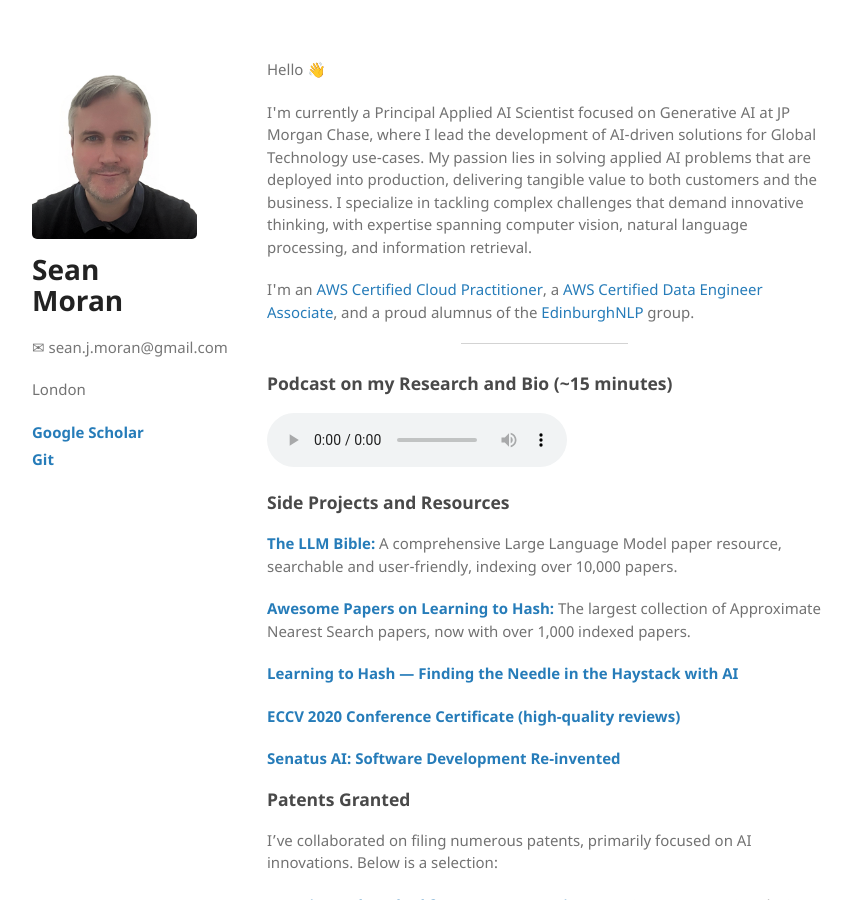
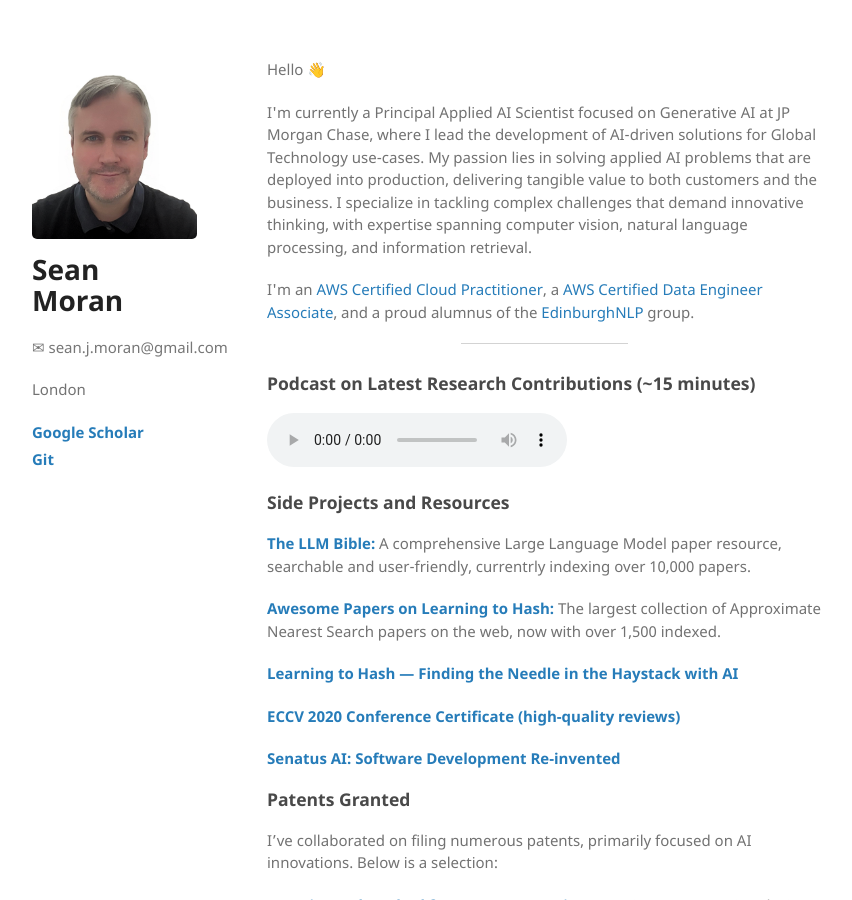
Before and after one commit to sjmoran/sjmoran.github.io, a Jekyll site: the page built from index.html, in a window 1280 px wide and 900 px high. Shown: the whole window, without its empty margins (26-878 px from the left). Built offline with Jekyll 4.4.1, drawn with Linux system fonts in a browser that asks for light colours.

Commit message:
Update index.html

```diff
--- a/index.html
+++ b/index.html
@@ -14,7 +14,7 @@
 <hr />
 
 <!-- Add audio player here -->
-<h3 id="published-and-presented-work">Podcast on my Research and Bio (~15 minutes)</h3>
+<h3 id="published-and-presented-work">Podcast on Latest Research Contributions (~15 minutes)</h3>
 <audio controls>
   <source src="/pdfs/Sean's Bio.wav" type="audio/wav">
   Your browser does not support the audio element.
@@ -23,9 +23,9 @@
 </p>
 <h3 id="side-projects-and-resources">Side Projects and Resources</h3>
 
-<p><strong> <a target="_blank" href="https://llm-bible.github.io/">The LLM Bible:</a></strong> A comprehensive Large Language Model paper resource, searchable and user-friendly, indexing over 10,000 papers.</p>
+<p><strong> <a target="_blank" href="https://llm-bible.github.io/">The LLM Bible:</a></strong> A comprehensive Large Language Model paper resource, searchable and user-friendly, currentrly indexing over 10,000 papers.</p>
 
-<p><strong><a target="_blank" href="https://learning2hash.github.io">Awesome Papers on Learning to Hash:</a></strong> The largest collection of Approximate Nearest Search papers, now with over 1,000 indexed papers.</p>
+<p><strong><a target="_blank" href="https://learning2hash.github.io">Awesome Papers on Learning to Hash:</a></strong> The largest collection of Approximate Nearest Search papers on the web, now with over 1,500 indexed.</p>
 
 <p><strong><a target="_blank" href="https://medium.com/@sean.j.moran/learning-to-hash-finding-the-needle-in-the-haystack-with-ai-24a15f85de0e">Learning to Hash — Finding the Needle in the Haystack with AI</a></strong></p>
 
```
